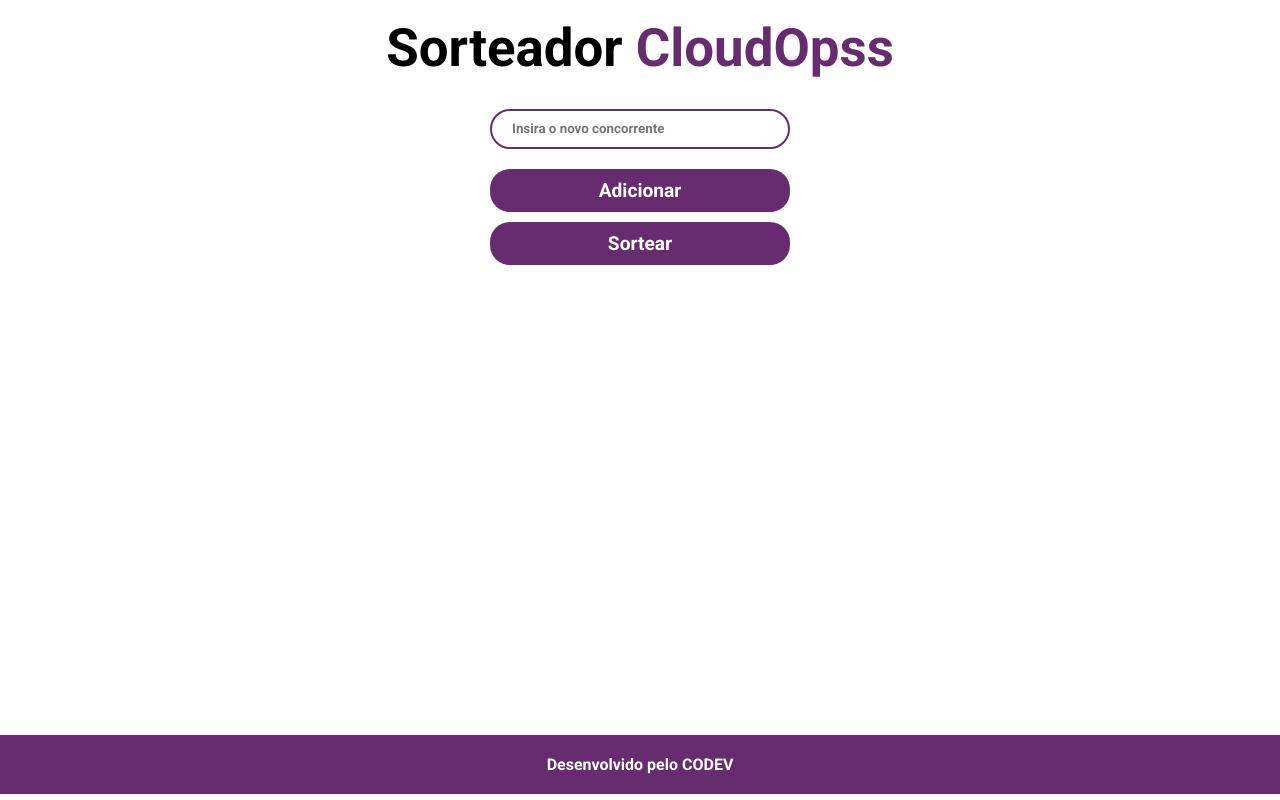
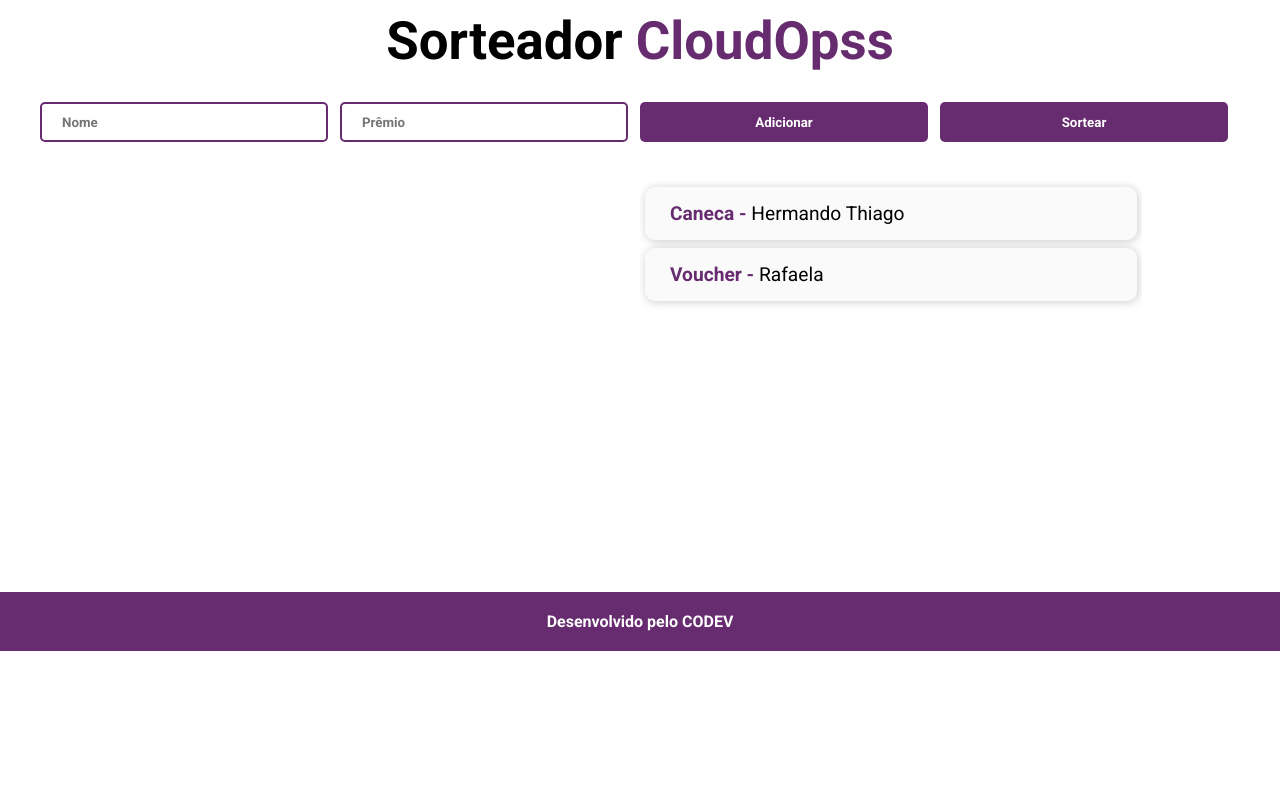
Before and after one commit to HermandoThiago/Sorteador-React, a React (Create React App) app: page / in a window 1280 px wide. Built offline with nearby package versions, Linux system fonts and the light colour scheme.

Commit message:
excluir sorteado da lista, criar lista de premio e ganhador

```diff
--- /dev/null
+++ b/src/components/Inputs.jsx
@@ -0,0 +1,18 @@
+import React from 'react';
+
+export default function Inputs(props){
+
+    return(
+        <>
+        <input
+            type={props.type}
+            required
+            minLength={props.length}
+            onChange={props.change}
+            value={props.value}
+            placeholder={props.placeholder}
+         />
+        </>
+    );
+
+}
--- a/src/components/ModalSorteado.jsx
+++ b/src/components/ModalSorteado.jsx
@@ -11,7 +11,7 @@ export default function ModalSorteado(props){
                     </div>
                     <div className="botoes">
                         <button onClick={props.setModal}>Novo sorteio</button>
-                        <button>Excluir sorteado da lista</button>
+                        <button onClick={props.excluir}>Excluir sorteado da lista</button>
                     </div>
                 </div>
             </div>
--- /dev/null
+++ b/src/components/Premios.jsx
@@ -0,0 +1,12 @@
+import React from "react";
+
+export default function Premios(props){
+
+    return(
+        <div className="premios">
+            <span className="premio">{props.premio} - </span>
+            <span className="ganhador">{props.ganhador}</span>
+        </div>
+    );
+
+}
--- a/src/components/Sorteador.jsx
+++ b/src/components/Sorteador.jsx
@@ -5,6 +5,8 @@ import '../styles/modalSorteado.scss';
 // import components
 import Lista from "./Lista";
 import ModalSorteado from "./ModalSorteado";
+import Inputs from "./Inputs";
+import Premios from "./Premios";
 
 export default function Sorteador(){
 
@@ -12,11 +14,29 @@ export default function Sorteador(){
     const [concorrente, setConcorrente] = useState("");
     const [sorteado, setSorteado] = useState("");
     const [modal, setModal] = useState(false);
+    const [premio, setPremio] = useState("");
+    const [ganhadores, setGanhadores] = useState([
+        {
+            item: "Caneca",
+            ganhador: "Hermando Thiago"
+        },
+        {
+            item: "Voucher",
+            ganhador: "Rafaela"
+        }
+    ]);
 
 
     function addLista(concorrente){
-        setLista([...lista, concorrente]);
-        setConcorrente("");
+
+        if(!concorrente){
+            alert("Insira um nome válido")
+            return false
+        }else{
+            setLista([...lista, concorrente]);
+            setConcorrente("");
+        }
+
     }
 
     const deleteLista = (a) => {
@@ -36,12 +56,20 @@ export default function Sorteador(){
        setModal(true);
     }
 
+    function excluirSorteado(sorteado){
+        let newList = lista.filter(a => a !== sorteado)
+        setLista(newList);
+        setSorteado("");
+        setModal(false);
+    }
+
     return(
         <>
             <ModalSorteado
             sorteado={sorteado}
             modal={modal}
             setModal={() => setModal(!modal)}
+            excluir={() => excluirSorteado(sorteado)}
             />
             <section className="container">
                 <div className="title">
@@ -49,16 +77,25 @@ export default function Sorteador(){
                 </div>
 
                 <div className="add">
-                    <input
-                    type="text"
-                    onChange={e => setConcorrente(e.target.value)}
-                    value={concorrente}
-                    placeholder="Insira o novo concorrente"
+                    <Inputs
+                        type={"text"}
+                        length={3}
+                        change={(e) => setConcorrente(e.target.value)}
+                        value={concorrente}
+                        placeholder={"Nome"}
+                     />
+                    <Inputs
+                        type={"text"}
+                        length={3}
+                        change={(e) => setPremio(e.target.value)}
+                        value={premio}
+                        placeholder={"Prêmio"}
                     />
                     <button onClick={() => addLista(concorrente)}>Adicionar</button>
                     <button onClick={sortear}>Sortear</button>
                 </div>
-                    <div className="listagem">
+                <div className="listagem">
+                    <div className="listagem-concorrentes">
                         {
                             lista.map((a) => {
                                 return(
@@ -67,9 +104,22 @@ export default function Sorteador(){
                             })
                         }
                     </div>
+                    <div className="listagem-ganhador-premio">
+                        {
+                            ganhadores.map((a) => {
+                                return(
+                                    <Premios
+                                        premio={a.item}
+                                        ganhador={a.ganhador}
+                                    />
+                                )
+                            })
+                        }
+                    </div>
+                </div>
+
                     <footer>Desenvolvido pelo <span>CODEV</span></footer>
             </section>
-
         </>
     );
 
--- a/src/styles/sorteador.scss
+++ b/src/styles/sorteador.scss
@@ -10,7 +10,6 @@
 .container{
 
     width: 100%;
-    height: 100vh;
     display: flex;
     flex-direction: column;
     justify-content: center;
@@ -32,35 +31,36 @@
     }
 
     .add{
-
+        width: 100%;
         padding: 20px 40px;
         display: flex;
         justify-content: center;
         align-items: center;
-        flex-direction: column;
+        flex-direction: row;
+        flex-wrap: wrap;
 
         input{
-            width: 300px;
+            width: 24%;
+            margin-right: 1%;
             height: 40px;
             padding: 10px 20px;
-            border-radius: 20px;
+            border-radius: 5px;
             border: 2px solid #672c70;
-            margin-bottom: 20px;
             font-weight: bold;
         }
 
         button{
 
-            width: 300px;
+            width: 24%;
+            height: 40px;
+            margin-right: 1%;
             border: 0;
-            border-radius: 20px;
+            border-radius: 5px;
             padding: 10px 20px;
             color: #fff;
             font-weight: bold;
-            font-size: 1.2rem;
             cursor: pointer;
             background-color: #672c70;
-            margin-bottom: 10px;
 
         }
 
@@ -68,9 +68,56 @@
 
 }
 
-    .listagem{
+.listagem{
 
-        width: 500px;
+    height: 400px;
+    display: flex;
+    flex-direction: row;
+    width: 80%;
+    justify-content: center;
+    align-items: center;
+    margin: 15px auto;
+
+    .listagem-ganhador-premio{
+
+        width: 49%;
+        margin-right: 1%;
+        height: 400px;
+        overflow-y: scroll;
+        padding: 10px 5px;
+        scroll-behavior: 0;
+        border-radius: 20px;
+        margin-top: 20px;
+        margin-bottom: 20px;
+
+        .premios{
+
+            width: 100%;
+            padding: 15px 25px;
+            background-color: rgba(128, 128, 128, 0.041);
+            margin-bottom: 8px;
+            border-radius: 10px;
+            box-shadow: 1px 1px 10px rgba(0, 0, 0, 0.208);
+            text-align: left;
+
+            .premio{
+                font-weight: bold;
+                color: #672c70;
+                font-size: 1.2rem;
+            }
+
+            .ganhador{
+                font-size: 1.2rem;
+            }
+
+        }
+
+    }
+
+    .listagem-concorrentes{
+
+        width: 49%;
+        margin-right: 1%;
         height: 400px;
         overflow-y: scroll;
         padding: 10px 5px;
@@ -84,7 +131,6 @@
             width: 100%;
             padding: 15px 25px;
             background-color: rgba(128, 128, 128, 0.041);
-            font-weight: 700;
             margin-bottom: 8px;
             border-radius: 10px;
             box-shadow: 1px 1px 10px rgba(0, 0, 0, 0.208);
@@ -104,6 +150,10 @@
 
     }
 
+}
+
+
+
 
 
 footer{
```
